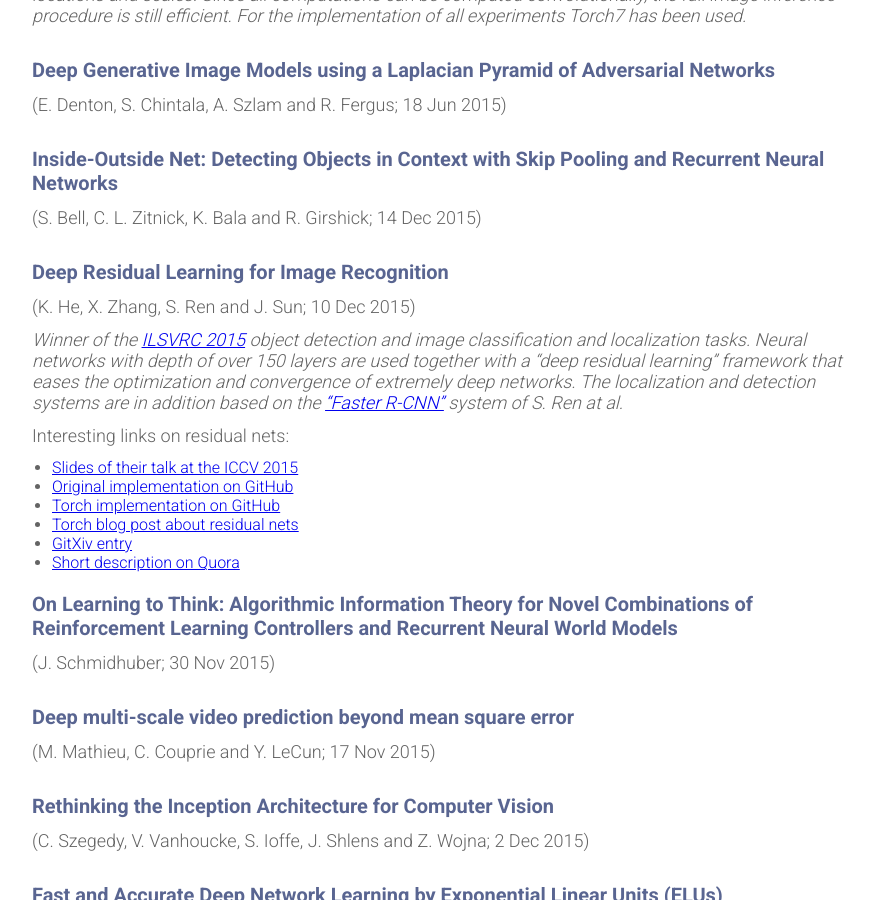
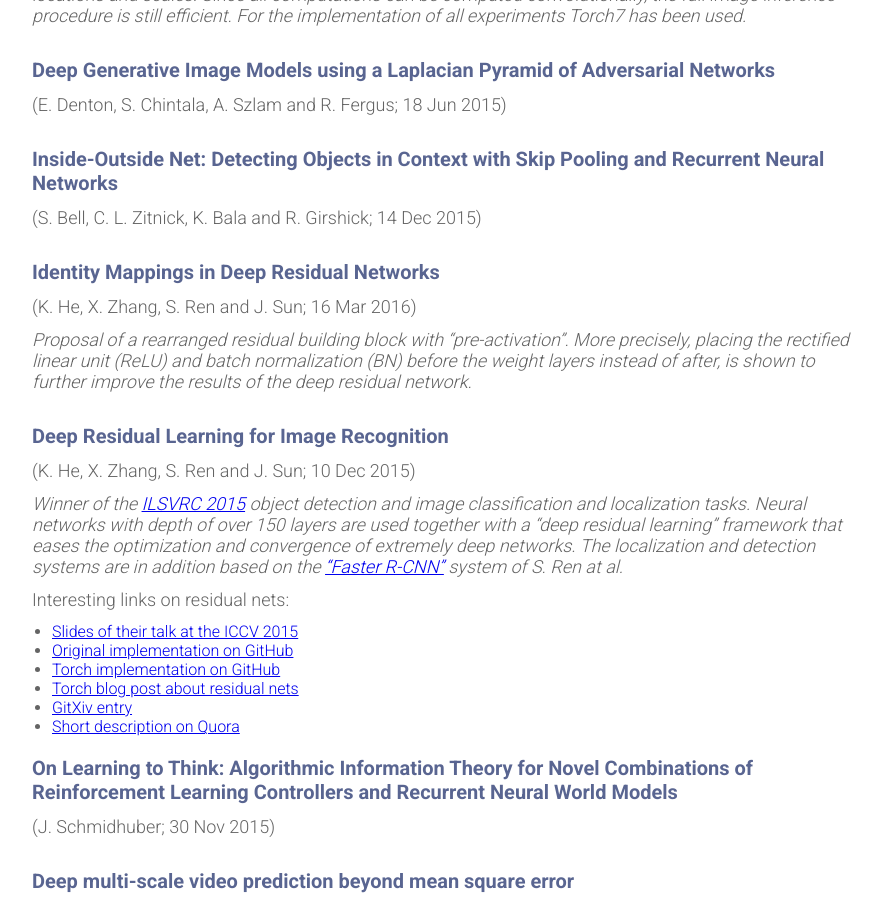
Before and after one commit to Xamla/xamla.github.io, a Jekyll site: the page built from paper-library.md, in a window 1280 px wide and 900 px high, scrolled down 3572 px. Shown: the whole window, without its empty margins (198-1080 px from the left). Built offline with Jekyll 4.4.1, drawn with Linux system fonts in a browser that asks for light colours; formulas are drawn with MathJax 3; some of the changed text lies outside the part shown.

Commit message:
Update paper-library.md

```diff
--- a/paper-library.md
+++ b/paper-library.md
@@ -73,6 +73,13 @@ Finally, the presented method has been tested to be more robust to perturbations
 #### <a name="Inside-Outside Net"></a>[Inside-Outside Net: Detecting Objects in Context with Skip Pooling and Recurrent Neural Networks](http://arxiv.org/abs/1512.04143)
 
 (S. Bell, C. L. Zitnick, K. Bala and R. Girshick; 14 Dec 2015)
+
+
+#### <a name="ResNet with pre-activation"></a>[Identity Mappings in Deep Residual Networks](http://arxiv.org/abs/1603.05027)
+
+(K. He, X. Zhang, S. Ren and J. Sun; 16 Mar 2016)
+
+*Proposal of a rearranged residual building block with “pre-activation”. More precisely, placing the rectified linear unit (ReLU) and batch normalization (BN) before the weight layers instead of after, is shown to further improve the results of the deep residual network.*
 
 
 #### <a name="Deep Residual Learning for Image Recognition"></a>[Deep Residual Learning for Image Recognition](http://arxiv.org/abs/1512.03385)
@@ -420,6 +427,7 @@ Winner of the MICCAI 2013 Grand Challenge on Mitosis Detection
 [Gradient-based Hyperparameter Optimization through Reversible Learning](#HyperparamOpt) <br />
 [Grid Long Short-Term Memory](#Grid LSTM) <br />
 [Human-level control through deep reinforcement learning](#Atari2) <br />
+[Identity Mappings in Deep Residual Networks](#ResNet with pre-activation) <br />
 [ImageNet Classification with Deep Convolutional Neural Networks](#AlexNet) <br />
 [Inside-Outside Net: Detecting Objects in Context with Skip Pooling and Recurrent Neural Networks](#Inside-Outside Net) <br />
 [Large Scale Distributed Deep Networks](#Large Scale Distributed Deep Networks) <br />
```
